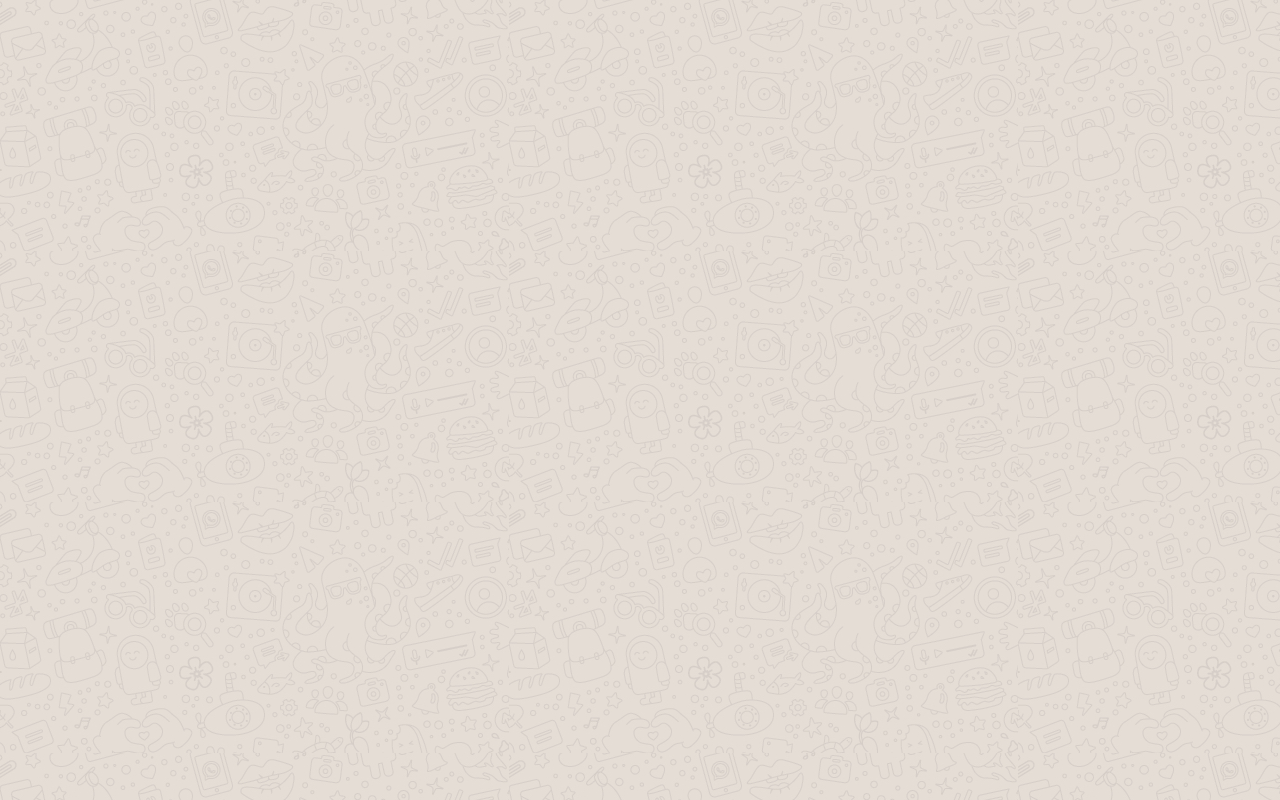
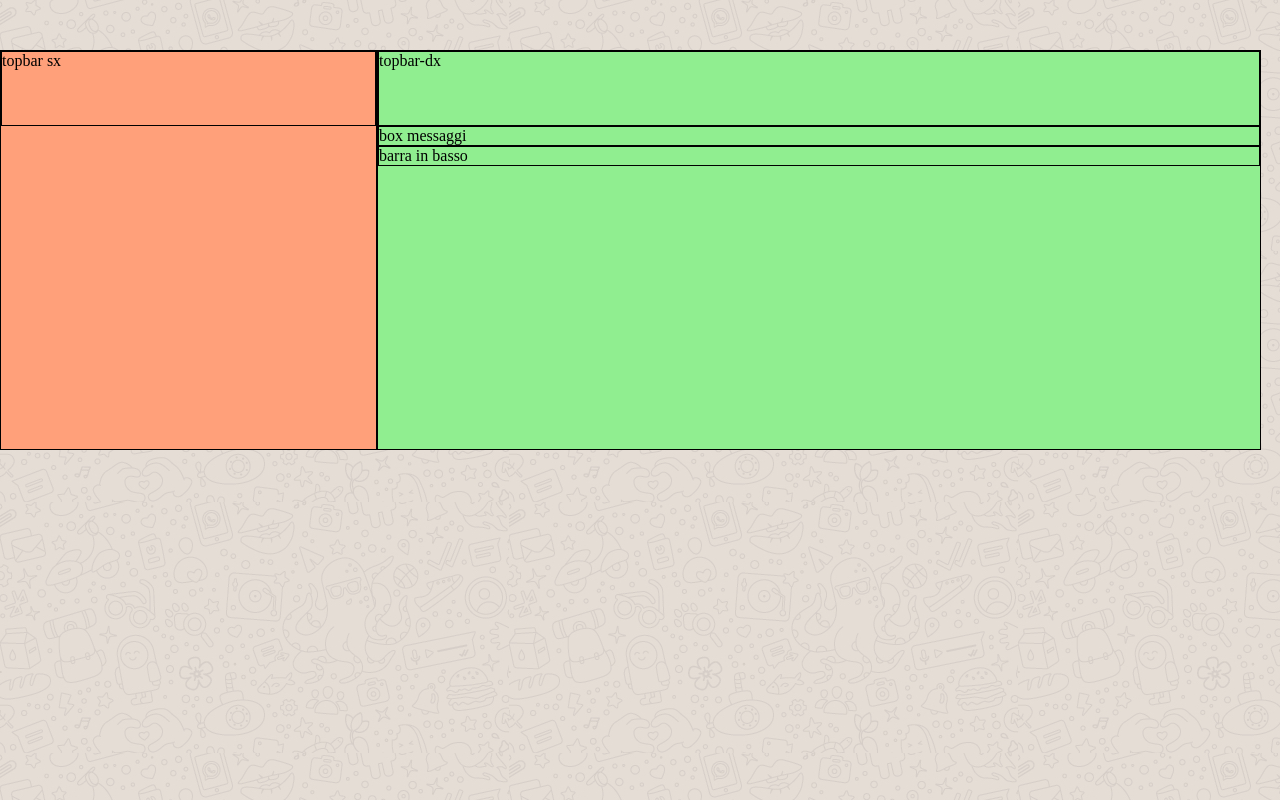
Before and after one commit to dario-bennardino/html-css-boolzapp, a plain HTML site: page index.html in a window 1280 px wide. Drawn offline with Linux system fonts and the light colour scheme.

Commit message:
[add] display flex al box main

```diff
--- a/index.html
+++ b/index.html
@@ -15,13 +15,13 @@
     <main>
         <div class="container">
             <div class="box-main">
-                <div class="col-sm">
-                    <div class="topbar-sx"></div>
+                <div class="col-sm debug">
+                    <div class="topbar-sx debug">topbar sx</div>
                 </div>
-                <div class="col-md">
-                    <div class="topbar-dx"></div>
-                    <div class="box-messages"></div>
-                    <div class="bottombar"></div>
+                <div class="col-md debug">
+                    <div class="topbar-dx debug">topbar-dx</div>
+                    <div class="box-messages debug">box messaggi</div>
+                    <div class="bottombar debug">barra in basso</div>
                 </div>
             </div>
         </div>
--- a/style.css
+++ b/style.css
@@ -17,8 +17,10 @@
 
 .debug{
     border: 1px solid black;
+
 }
 
+/* Versione desktop first */
 
 *{
     margin: 0;
@@ -31,9 +33,38 @@ body{
 }
 
 .container{
-    width: 100%;
+    width: 1300px;
+    margin: 50px auto;
 }
 
 .box-main{
     width: 100%;
+    display: flex;
+
 }
+
+/* colonna di sinistra */
+.col-sm{
+    width: 29%;
+    background-color: lightsalmon;
+    height: 400px;
+}
+
+.topbar-sx{
+    height: 75px;
+    /* width: 100%; */
+
+}
+
+.topbar-dx{
+    height: 75px;
+    /* width: 100%; */
+}
+
+
+/* colonna di destra */
+.col-md{
+    width: 68%;
+    background-color: lightgreen;
+    height: 400px;
+}
```
